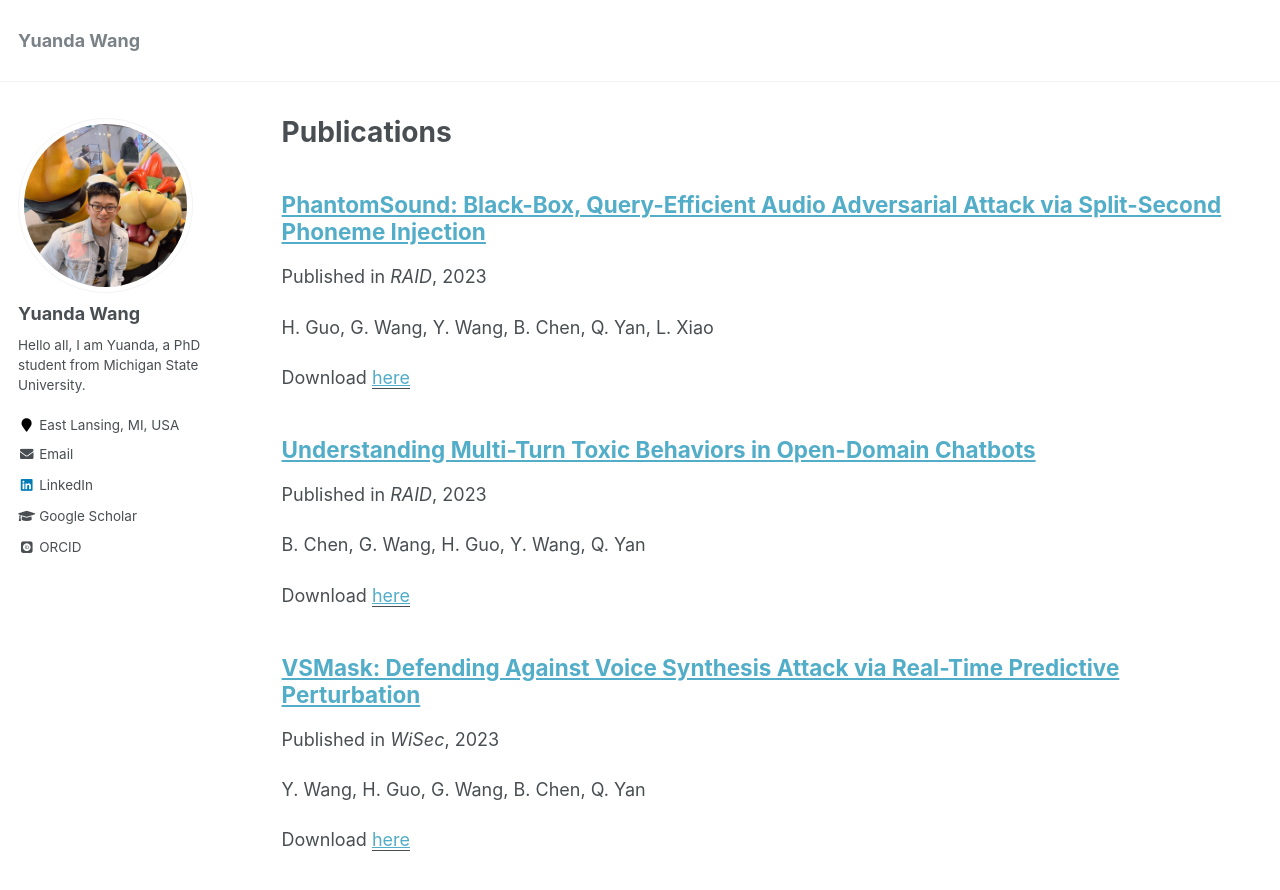
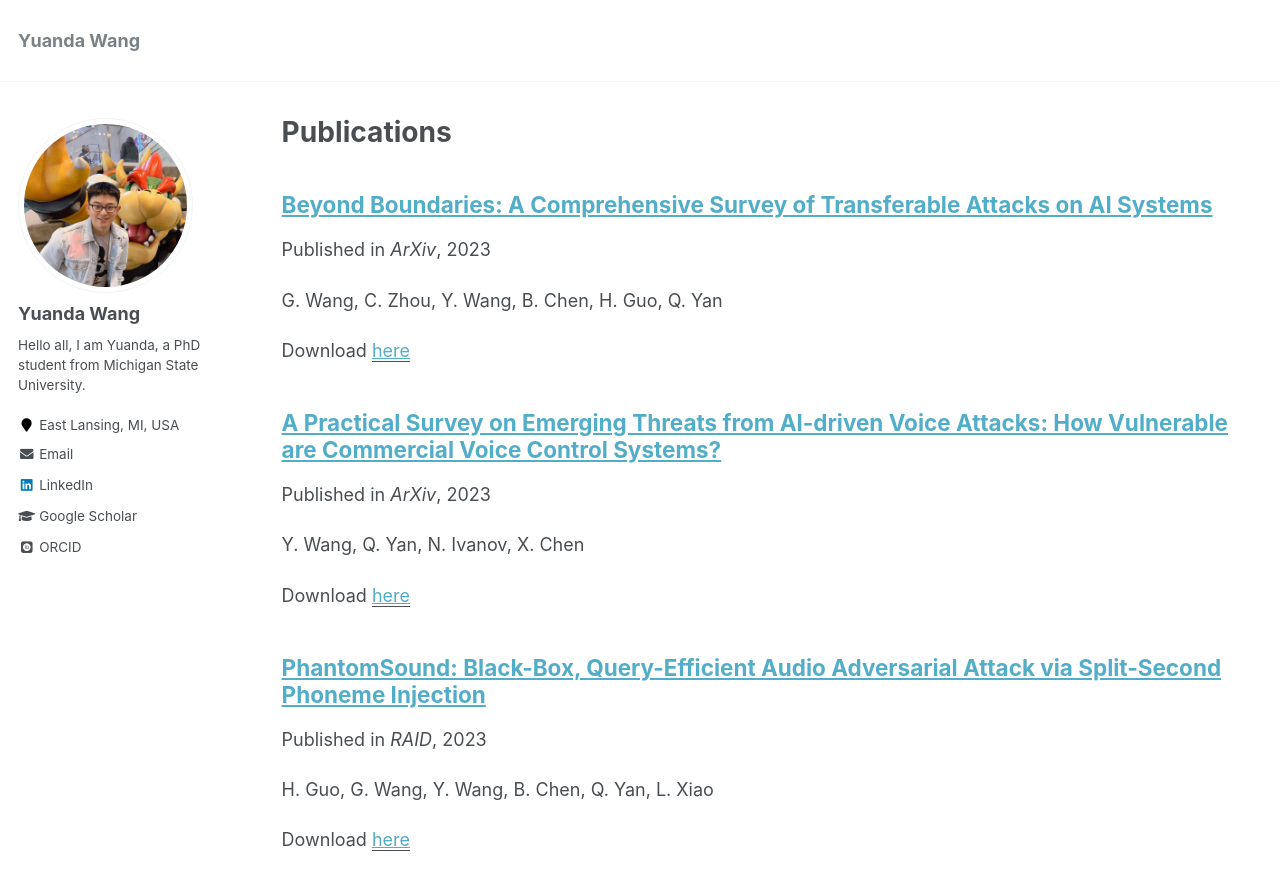
Before and after one commit to yuandaw/yuandaw.github.io, a Jekyll site: the page built from _pages/publications.md, in a window 1280 px wide and 900 px high. Shown: the top 890 px of the window. Built offline with Jekyll 4.4.1, drawn with Linux system fonts in a browser that asks for light colours; some web fonts are replaced.

Commit message:
new papers

```diff
--- /dev/null
+++ b/_publications/8.md
@@ -0,0 +1,14 @@
+---
+title: "A Practical Survey on Emerging Threats from AI-driven Voice Attacks: How Vulnerable are Commercial Voice Control Systems?"
+collection: publications
+permalink: /publication/8
+excerpt: 'Y. Wang, Q. Yan, N. Ivanov, X. Chen'
+date: 2023-08-01
+venue: 'ArXiv'
+paperurl: 'https://arxiv.org/abs/2312.06010'
+---
+Authors: Y. Wang, Q. Yan, N. Ivanov, X. Chen
+
+<!-- [Slides](https://yuandaw.github.io/publidations/) -->
+
+[Download paper here](https://arxiv.org/abs/2312.06010)
--- /dev/null
+++ b/_publications/9.md
@@ -0,0 +1,14 @@
+---
+title: "Beyond Boundaries: A Comprehensive Survey of Transferable Attacks on AI Systems"
+collection: publications
+permalink: /publication/9
+excerpt: 'G. Wang, C. Zhou, Y. Wang, B. Chen, H. Guo, Q. Yan'
+date: 2023-08-01
+venue: 'ArXiv'
+paperurl: 'https://arxiv.org/abs/2311.11796'
+---
+Authors: Y. Wang, Q. Yan, N. Ivanov, X. Chen
+
+<!-- [Slides](https://yuandaw.github.io/publidations/) -->
+
+[Download paper here](https://arxiv.org/abs/2311.11796)
```
Also changed, not shown: _pages/about.md (+1 -1 lines).
